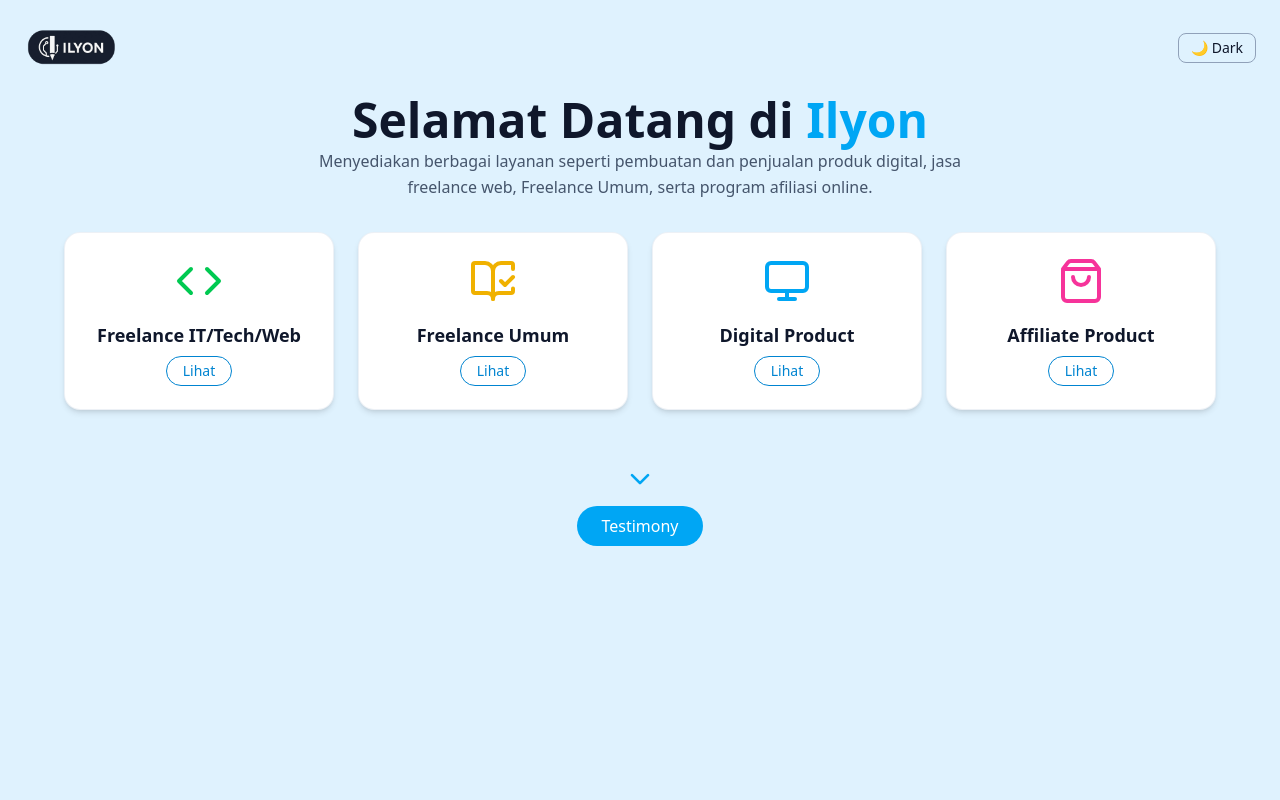
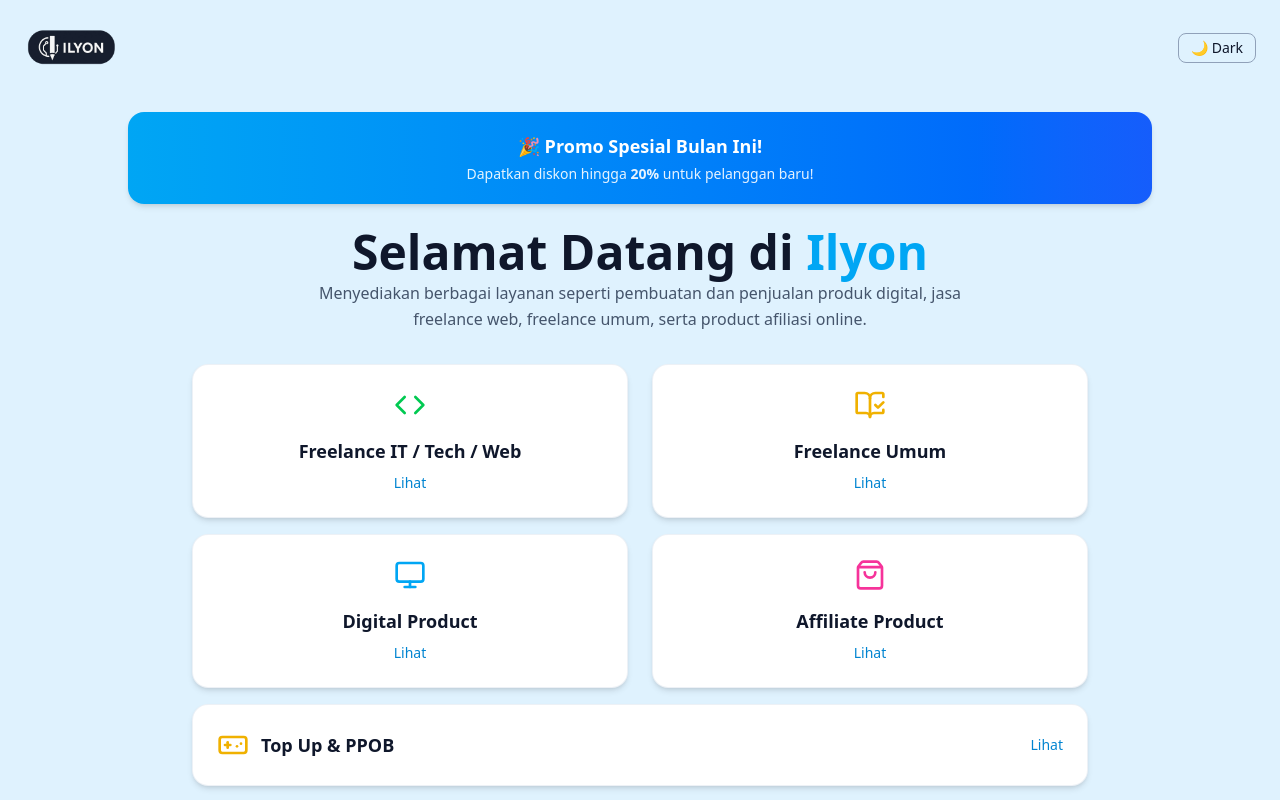
Before and after one commit to gabfalse/ilyon-service, a React (Vite) app: page / in a window 1280 px wide. Shown: the top 800 px of the page. Built offline with nearby package versions, Linux system fonts and the light colour scheme.

Commit message:
add banner

```diff
--- a/src/Components/Footer.jsx
+++ b/src/Components/Footer.jsx
@@ -17,7 +17,7 @@
           </h2>
           <p className="text-sm leading-relaxed text-slate-600 dark:text-slate-400 max-w-sm">
             Platform all-in-one untuk produk digital, layanan freelance, dan
-            program afiliasi.
+            product afiliasi.
           </p>
         </motion.div>
 
--- a/src/Pages/HomePage.jsx
+++ b/src/Pages/HomePage.jsx
@@ -1,4 +1,3 @@
-import { useState } from "react";
 import { motion } from "framer-motion";
 import {
   Monitor,
@@ -6,47 +5,73 @@
   Code,
   BookOpenCheck,
   ChevronDown,
-  ExternalLink,
+  Gamepad,
 } from "lucide-react";
 import { useNavigate } from "react-router-dom";
 
 export default function HomePage() {
   const navigate = useNavigate();
-  // const [openModal, setOpenModal] = useState(false);
 
-  const items = [
+  const itemsTop = [
     {
-      title: "Freelance IT/Tech/Web",
+      title: "Freelance IT / Tech / Web",
       icon: (
-        <Code className="w-8 h-8 sm:w-12 sm:h-12 text-green-500 dark:text-green-400" />
+        <Code className="w-6 h-6 sm:w-8 sm:h-8 text-green-500 dark:text-green-400" />
       ),
       route: "/freelance-it",
     },
     {
       title: "Freelance Umum",
       icon: (
-        <BookOpenCheck className="w-8 h-8 sm:w-12 sm:h-12 text-yellow-500 dark:text-yellow-400" />
+        <BookOpenCheck className="w-6 h-6 sm:w-8 sm:h-8 text-yellow-500 dark:text-yellow-400" />
       ),
       route: "/freelance-umum",
     },
+  ];
+
+  const itemsMiddle = [
     {
       title: "Digital Product",
       icon: (
-        <Monitor className="w-8 h-8 sm:w-12 sm:h-12 text-sky-500 dark:text-sky-400" />
+        <Monitor className="w-6 h-6 sm:w-8 sm:h-8 text-sky-500 dark:text-sky-400" />
       ),
       route: "/digital-product",
     },
     {
       title: "Affiliate Product",
       icon: (
-        <ShoppingBag className="w-8 h-8 sm:w-12 sm:h-12 text-pink-500 dark:text-pink-400" />
+        <ShoppingBag className="w-6 h-6 sm:w-8 sm:h-8 text-pink-500 dark:text-pink-400" />
       ),
       route: "/affiliate",
     },
   ];
 
+  const itemBottom = {
+    title: "Top Up & PPOB",
+    icon: (
+      <Gamepad className="w-6 h-6 sm:w-8 sm:h-8 text-yellow-500 dark:text-yellow-400" />
+    ),
+    route: "https://buylink.id/ilyon",
+  };
+
   return (
     <div className="min-h-screen bg-primary text-primary transition-colors duration-500 px-4 sm:px-6 flex flex-col items-center">
+      {/* Banner Section */}
+      <motion.div
+        initial={{ opacity: 0, y: -20 }}
+        animate={{ opacity: 1, y: 0 }}
+        transition={{ duration: 0.6 }}
+        className="w-full max-w-5xl bg-gradient-to-r from-sky-500 to-blue-600 text-white rounded-xl sm:rounded-2xl p-3 sm:p-5 mt-4 mb-6 shadow-md text-center"
+      >
+        <h2 className="text-sm sm:text-base md:text-lg font-semibold mb-1">
+          🎉 Promo Spesial Bulan Ini!
+        </h2>
+        <p className="text-xs sm:text-sm opacity-90">
+          Dapatkan diskon hingga <span className="font-bold">20%</span> untuk
+          pelanggan baru!
+        </p>
+      </motion.div>
+
       {/* Hero Section */}
       <motion.div
         initial={{ opacity: 0, y: -20 }}
@@ -54,102 +79,95 @@
         transition={{ duration: 0.6 }}
         className="text-center mb-8"
       >
-        <h1 className="text-3xl sm:text-4xl md:text-5xl font-bold mb-1">
+        <h1 className="text-2xl sm:text-4xl md:text-5xl font-bold mb-1">
           Selamat Datang di{" "}
           <span className="text-sky-500 dark:text-sky-400">Ilyon</span>
         </h1>
-        <p className="text-secondary max-w-2xl mx-auto text-sm sm:text-base leading-relaxed">
+        <p className="text-secondary max-w-2xl mx-auto text-xs sm:text-sm md:text-base leading-relaxed">
           Menyediakan berbagai layanan seperti pembuatan dan penjualan produk
-          digital, jasa freelance web, Freelance Umum, serta program afiliasi
+          digital, jasa freelance web, freelance umum, serta product afiliasi
           online.
         </p>
       </motion.div>
 
-      {/* Cards Section */}
-      <div className="grid grid-cols-2 sm:grid-cols-2 md:grid-cols-4 gap-3 sm:gap-6 w-full max-w-6xl">
-        {items.map((item, i) => (
+      {/* Top 2 Buttons */}
+      <div className="grid grid-cols-2 gap-3 sm:gap-6 w-full max-w-4xl mb-4">
+        {itemsTop.map((item, i) => (
           <motion.div
             key={i}
             whileHover={{ scale: 1.05, y: -5 }}
             transition={{ type: "spring", stiffness: 200 }}
-            className="rounded-xl sm:rounded-2xl p-3 sm:p-6 shadow-sm sm:shadow-md cursor-pointer bg-white dark:bg-slate-900 border border-slate-200/60 dark:border-slate-700/60 transition-all duration-300 hover:shadow-lg flex flex-col items-center text-center"
+            onClick={() => navigate(item.route)}
+            className="rounded-xl sm:rounded-2xl p-4 sm:p-6 shadow-sm sm:shadow-md cursor-pointer bg-white dark:bg-slate-900 border border-slate-200/60 dark:border-slate-700/60 transition-all duration-300 hover:shadow-lg flex flex-col items-center text-center"
           >
-            <div className="mb-3 sm:mb-4">{item.icon}</div>
+            <div className="mb-2 sm:mb-4">{item.icon}</div>
             <h2 className="text-sm sm:text-lg font-semibold mb-1 sm:mb-2">
               {item.title}
             </h2>
-
-            <button
-              onClick={() => navigate(item.route)}
-              className="flex items-center justify-center gap-1 text-xs sm:text-sm font-medium text-sky-600 dark:text-sky-400 hover:underline transition outline rounded-2xl py-1 px-4 hover:bg-sky-700 hover:text-sky-100 dark:hover:bg-white dark:hover:text-black"
-            >
+            <button className="text-xs sm:text-sm font-medium text-sky-600 dark:text-sky-400 hover:underline">
               Lihat
             </button>
           </motion.div>
         ))}
       </div>
 
+      {/* Middle 2 Buttons */}
+      <div className="grid grid-cols-2 gap-3 sm:gap-6 w-full max-w-4xl mb-4">
+        {itemsMiddle.map((item, i) => (
+          <motion.div
+            key={i}
+            whileHover={{ scale: 1.05, y: -5 }}
+            transition={{ type: "spring", stiffness: 200 }}
+            onClick={() => navigate(item.route)}
+            className="rounded-xl sm:rounded-2xl p-4 sm:p-6 shadow-sm sm:shadow-md cursor-pointer bg-white dark:bg-slate-900 border border-slate-200/60 dark:border-slate-700/60 transition-all duration-300 hover:shadow-lg flex flex-col items-center text-center"
+          >
+            <div className="mb-2 sm:mb-4">{item.icon}</div>
+            <h2 className="text-sm sm:text-lg font-semibold mb-1 sm:mb-2">
+              {item.title}
+            </h2>
+            <button className="text-xs sm:text-sm font-medium text-sky-600 dark:text-sky-400 hover:underline">
+              Lihat
+            </button>
+          </motion.div>
+        ))}
+      </div>
+
+      {/* Bottom Full-Width Button */}
+      <motion.div
+        whileHover={{ scale: 1.03, y: -5 }}
+        transition={{ type: "spring", stiffness: 200 }}
+        onClick={() => window.open(itemBottom.route, "_blank")}
+        className="w-full max-w-4xl rounded-xl sm:rounded-2xl p-4 sm:p-6 shadow-sm sm:shadow-md cursor-pointer bg-white dark:bg-slate-900 border border-slate-200/60 dark:border-slate-700/60 transition-all duration-300 hover:shadow-lg flex flex-col sm:flex-row sm:items-center sm:justify-between text-center sm:text-left"
+      >
+        <div className="flex flex-col sm:flex-row sm:items-center sm:gap-3 mx-auto sm:mx-0">
+          <div className="flex justify-center mb-2 sm:mb-0">
+            {itemBottom.icon}
+          </div>
+          <h2 className="text-sm sm:text-lg font-semibold">
+            {itemBottom.title}
+          </h2>
+        </div>
+        <button className="mt-2 sm:mt-0 text-xs sm:text-sm font-medium text-sky-600 dark:text-sky-400 hover:underline">
+          Lihat
+        </button>
+      </motion.div>
+
       {/* Animated Arrow */}
       <motion.div
         animate={{ y: [0, 10, 0] }}
         transition={{ duration: 1.2, repeat: Infinity }}
-        className="mt-12 flex justify-center"
+        className="mt-10 flex justify-center"
       >
-        <ChevronDown className="w-8 h-8 text-sky-500 dark:text-sky-400" />
+        <ChevronDown className="w-6 h-6 sm:w-8 sm:h-8 text-sky-500 dark:text-sky-400" />
       </motion.div>
 
-      {/* Button to open modal */}
+      {/* Button */}
       <button
         onClick={() => navigate("/testimoni")}
-        className="mt-4 px-6 py-2 rounded-full bg-sky-500 hover:bg-sky-600 text-white text-sm sm:text-base font-medium transition-all"
+        className="mt-2 mb-6 px-5 py-2 rounded-full bg-sky-500 hover:bg-sky-600 text-white text-xs sm:text-base font-medium transition-all"
       >
         Testimony
       </button>
-
-      {/* Modal
-      {openModal && (
-        <div className="fixed inset-0 bg-black/50 backdrop-blur-sm flex items-center justify-center z-50">
-          <motion.div
-            initial={{ opacity: 0, scale: 0.9 }}
-            animate={{ opacity: 1, scale: 1 }}
-            transition={{ duration: 0.2 }}
-            className="bg-white dark:bg-slate-900 rounded-2xl shadow-xl w-80 p-6 text-center"
-          >
-            <h2 className="text-lg font-semibold mb-4 text-slate-800 dark:text-slate-100">
-              Tautan Tambahan
-            </h2>
-            <div className="flex flex-col gap-3">
-              <button
-                onClick={() => {
-                  setOpenModal(false);
-                  navigate("/portfolio");
-                }}
-                className="flex items-center justify-center gap-2 py-2 rounded-lg border border-sky-400 text-sky-600 dark:text-sky-400 hover:bg-sky-50 dark:hover:bg-slate-800 transition"
-              >
-                <ExternalLink size={16} />
-                Portfolio
-              </button>
-              <button
-                onClick={() => {
-                  setOpenModal(false);
-                  navigate("/testimoni");
-                }}
-                className="flex items-center justify-center gap-2 py-2 rounded-lg border border-blue-500 text-blue-600 dark:text-blue-400 hover:bg-blue-50 dark:hover:bg-slate-800 transition"
-              >
-                <ExternalLink size={16} />
-                Testimoni
-              </button>
-            </div>
-
-            <button
-              onClick={() => setOpenModal(false)}
-              className="mt-5 px-4 py-2 text-sm text-white bg-red-500 hover:bg-red-600 rounded-lg transition"
-            >
-              Tutup
-            </button>
-          </motion.div>
-        </div>
-      )} */}
     </div>
   );
 }
```
